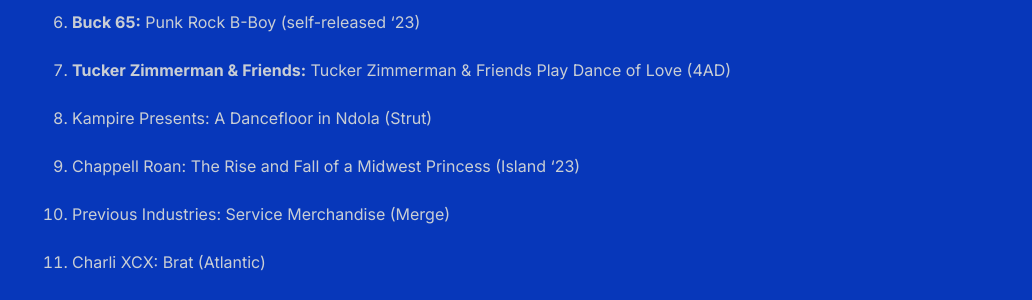
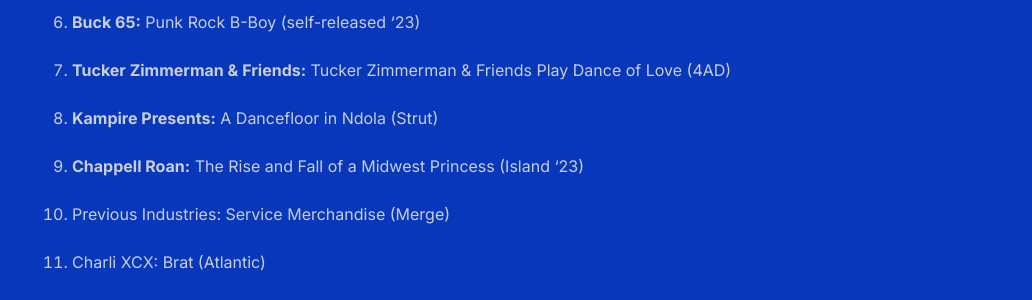
Before and after one commit to shihankanungo/shihankanungo.github.io, a Jekyll site: the page built from about.md, in a window 1280 px wide and 900 px high, scrolled down 5815 px. Shown: the part 152-452 px from the top of the window, without its empty margins (248-1280 px from the left). Built offline with Jekyll 4.4.1, drawn with Linux system fonts in a browser that asks for light colours.

```diff
--- a/about.md
+++ b/about.md
@@ -73,9 +73,9 @@ When I’m learning about a new subject, for example, I set a timer, silence my
 
 7. **Tucker Zimmerman & Friends:** Tucker Zimmerman & Friends Play Dance of Love (4AD)
 
-8. Kampire Presents: A Dancefloor in Ndola (Strut)
+8. **Kampire Presents:** A Dancefloor in Ndola (Strut)
 
-9. Chappell Roan: The Rise and Fall of a Midwest Princess (Island ‘23)
+9. **Chappell Roan:** The Rise and Fall of a Midwest Princess (Island ‘23)
 
 10. Previous Industries: Service Merchandise (Merge)
 
```
